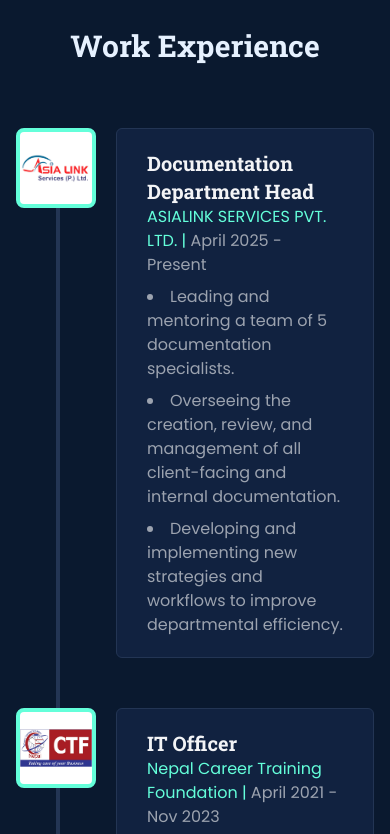
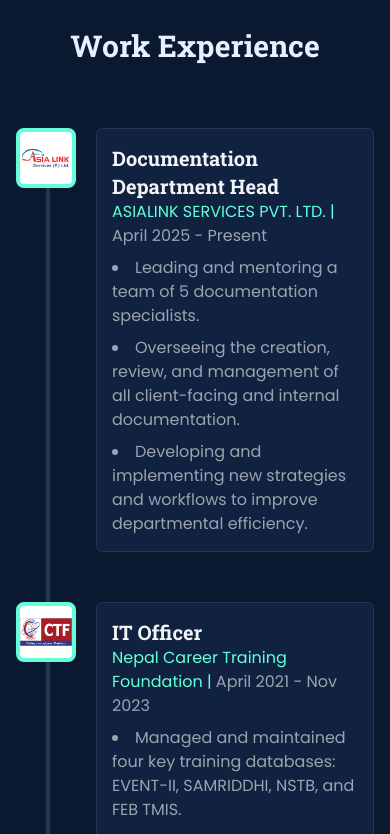
Before and after one commit to bhupalofficial/myportfolio, a plain HTML site: page index.html in a window 390 px wide. Shown: the part 2800-3634 px from the top of the page. Drawn offline with nearby package versions, Linux system fonts and the light colour scheme.

Commit message:
Update style.css

```diff
--- a/style.css
+++ b/style.css
@@ -273,10 +273,17 @@ h1, h2, h3, h4, h5, h6 {
 /* Responsive styles for mobile */
 @media screen and (max-width: 768px) {
     .timeline-container::before {
-        left: 40px;
+        left: 30px;
     }
     .timeline-item {
         gap: 20px;
+    }
+    .timeline-logo {
+        width: 60px;
+        height: 60px;
+    }
+    .timeline-content {
+        padding: 15px;
     }
     .about-image-container {
         order: -1; /* Move image above text on mobile */
```
